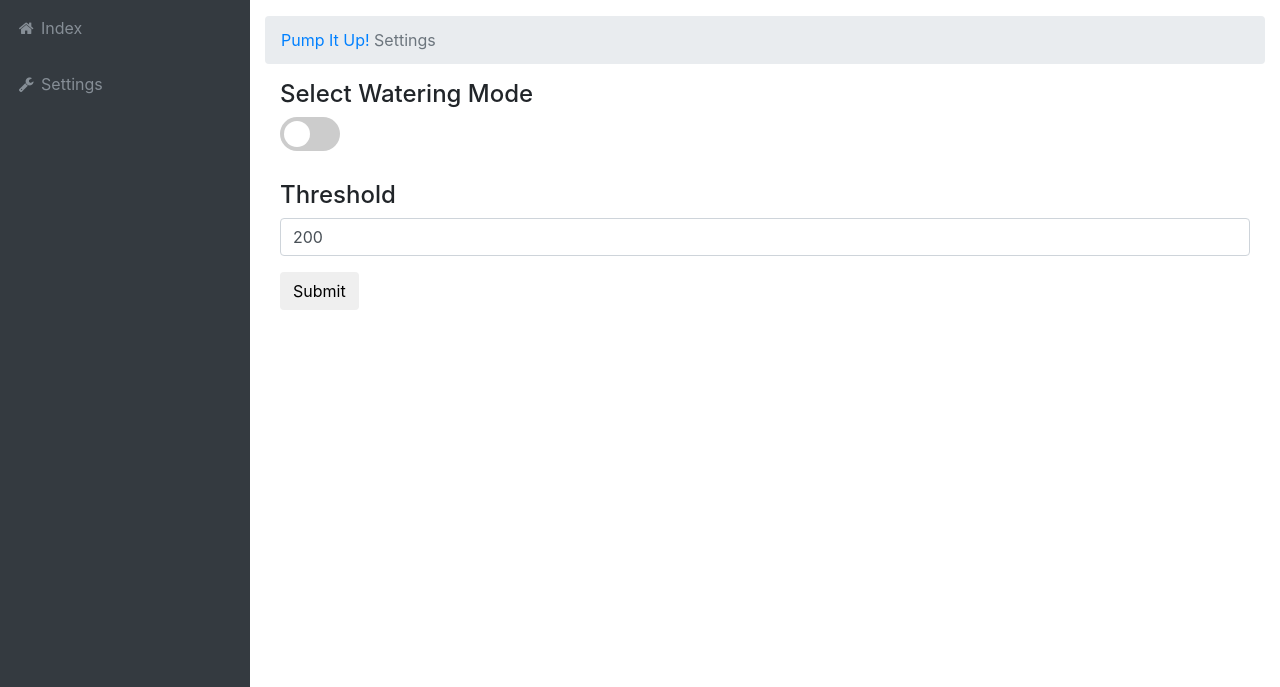
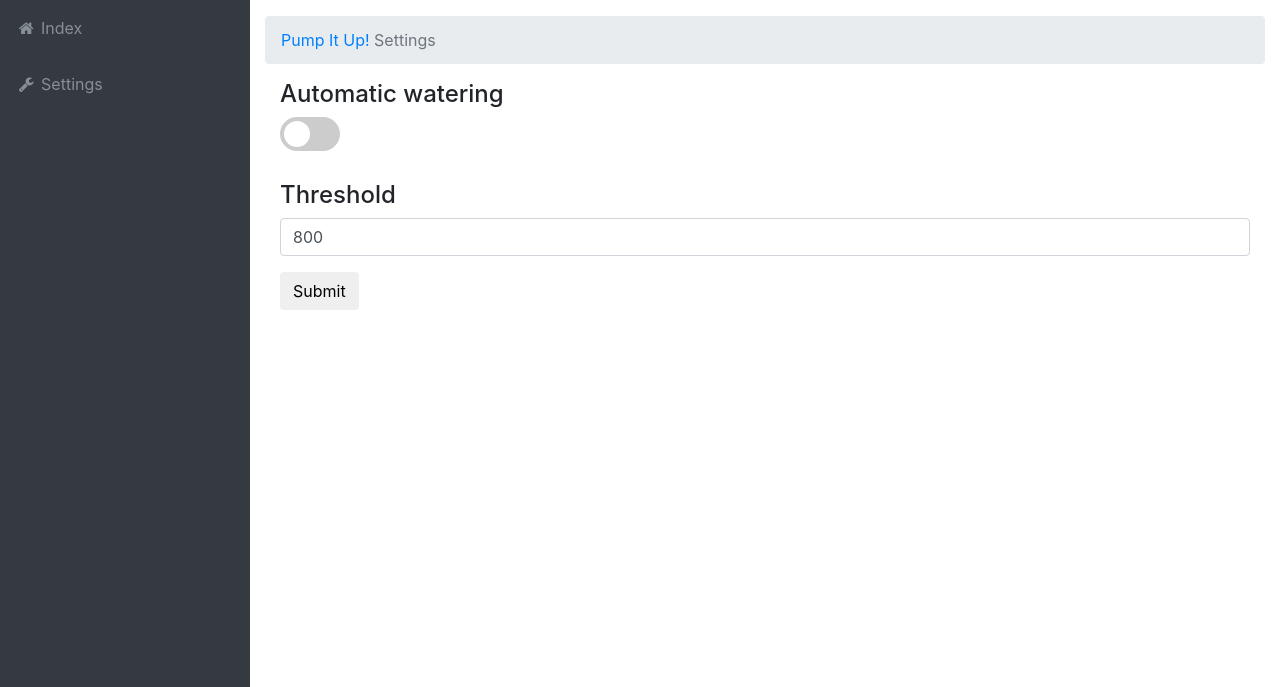
Before and after one commit to CPCUHWSynLab/WebSite, a CodeIgniter app: the page made by application/views/settings.php in a window 1280 px wide. Shown: the part 56-743 px from the top of the page. Run offline with CodeIgniter, Linux system fonts and the light colour scheme; the visitor is signed in with stand-in values (Sample User, id 1); some libraries are stand-ins or nearby versions.

Commit message:
auto watering completed

```diff
--- a/application/controllers/UpdateJSON.php
+++ b/application/controllers/UpdateJSON.php
@@ -49,7 +49,7 @@ public function urlrequest(){
     }
     else{     //automatic mode
       $data = "1";
-      $ch = curl_init("https://api.netpie.io/microgear/CPCUSoilhumidity/pieled?auth=L5NiGlMSwnpT1Gv:OAhEC66LXmLiBst6tG1nUZxNb");
+      $ch = curl_init("https://api.netpie.io/microgear/CPCUHWSynLab/pieled?auth=L5NiGlMSwnpT1Gv:OAhEC66LXmLiBst6tG1nUZxNb");
       curl_setopt($ch, CURLOPT_RETURNTRANSFER, true);
       curl_setopt($ch, CURLOPT_CUSTOMREQUEST, "PUT");
       curl_setopt($ch, CURLOPT_POSTFIELDS,$data);
--- a/application/views/admin_page.php
+++ b/application/views/admin_page.php
@@ -1,5 +1,3 @@
-
-
 <!DOCTYPE html>
 <html lang="en">
 <?php
@@ -76,7 +74,6 @@ include 'notifutil.php'
           });
       });
    });
-   // microgear.chat('pieled/state','0');
   }
    microgear.on('message',function(topic,msg) {
 
@@ -426,5 +423,4 @@ var updateChart = function (count) {
     <script src="../../stat/js/sb-admin-charts.min.js"></script>
   </div>
 </body>
-
 </html>
--- a/application/views/settings.php
+++ b/application/views/settings.php
@@ -155,7 +155,7 @@ input:checked + .slider:before {
     </footer>
     <!-- Scroll to Top Button-->
     <div class="container">
-	<h4>Select Watering Mode</h4>
+	<h4>Automatic watering</h4>
   <form action="/index.php/updatejson/updatesettings" method="POST">
     <div class="form-group">
       <label class="switch">
--- a/data/histqueue.json
+++ b/data/histqueue.json
@@ -1 +1 @@
-{"queue":[{"type":1,"timestamp":1513751299},{"type":1,"timestamp":1513751315},{"type":1,"timestamp":1513751331},{"type":1,"timestamp":1513751347}],"last_watered":1513751347}
+{"queue":[{"type":0,"timestamp":1513755498},{"type":0,"timestamp":1513755503},{"type":0,"timestamp":1513755513},{"type":0,"timestamp":1513755519}],"last_watered":1513755183}
--- a/data/user1JSON.json
+++ b/data/user1JSON.json
@@ -1 +1 @@
-{"feedid":"cpcusoilhumidity","description":"","since":[24,"hours"],"granularity":[10,"minutes"],"data":[{"attr":"humidity","unit":"","values":[[1513672422858,46.375],[1513672823116,2.75],[1513673647787,0],[1513674229183,0],[1513674646467,0],[1513675211200,0],[1513675837614,0],[1513676407473,0],[1513677034510,20.725],[1513677603157,3.2],[1513679854859,28.416666666666668],[1513680024270,44.674418604651166],[1513680600790,2.292682926829268],[1513681218132,0.5952380952380952],[1513681804261,0],[1513746215984,70],[1513747028306,2.5],[1513748222576,6.5],[1513748407011,32],[1513749006449,66.5]]}],"lastest_data":[{"attr":"humidity","values":[[1513749451714,81]]}]}
+{"feedid":"cpcusoilhumidity","description":"","since":[24,"hours"],"granularity":[10,"minutes"],"data":[{"attr":"humidity","unit":"","values":[[1513672422858,46.375],[1513672823116,2.75],[1513673647787,0],[1513674229183,0],[1513674646467,0],[1513675211200,0],[1513675837614,0],[1513676407473,0],[1513677034510,20.725],[1513677603157,3.2],[1513679854859,28.416666666666668],[1513680024270,44.674418604651166],[1513680600790,2.292682926829268],[1513681218132,0.5952380952380952],[1513681804261,0],[1513746215984,70],[1513747028306,2.5],[1513748222576,6.5],[1513748407011,32],[1513749006449,66.5],[1513752601310,360.3333333333333],[1513754065094,272.1363636363636],[1513754403734,1086.3478260869565]]}],"lastest_data":[{"attr":"humidity","values":[[1513754743952,4]]}]}
--- a/data/user1settings.json
+++ b/data/user1settings.json
@@ -1 +1 @@
-{"settings":{"threshold":"200","mode":0}}
+{"settings":{"threshold":"800","mode":0}}
```
